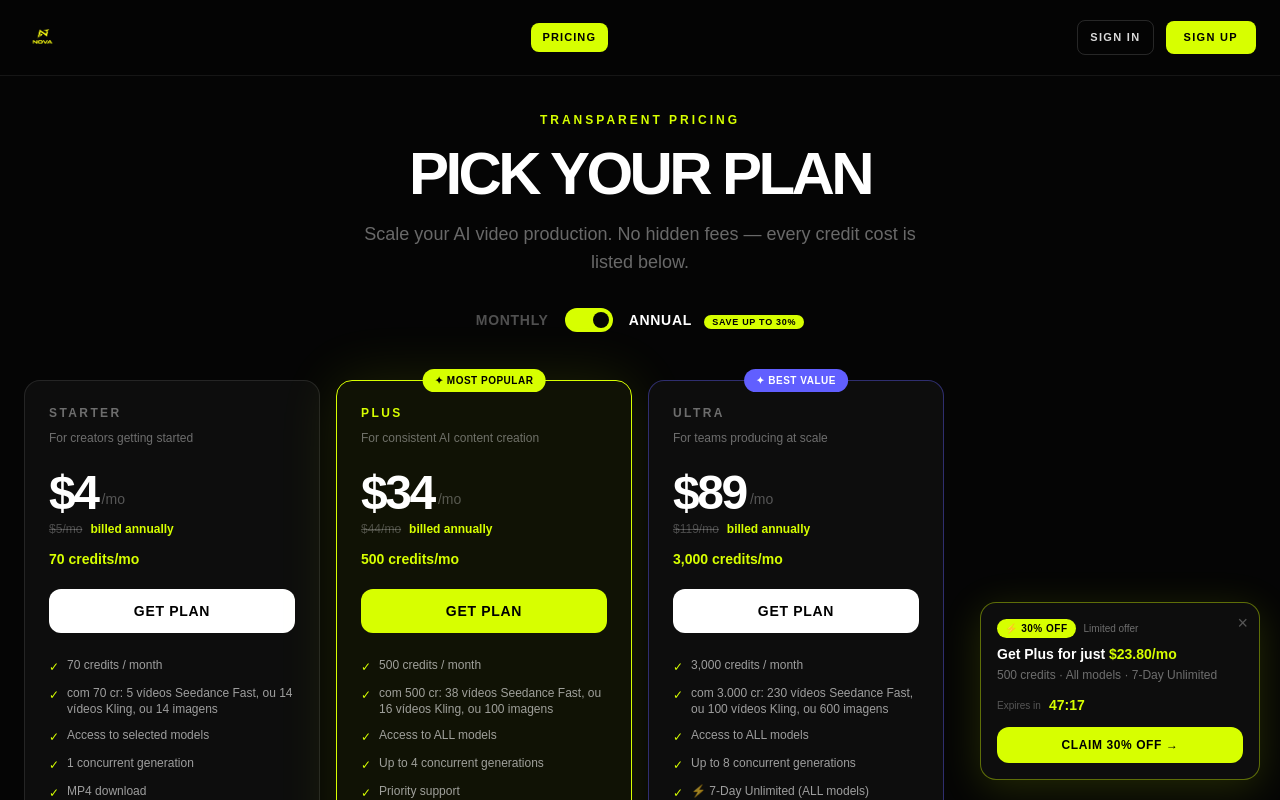
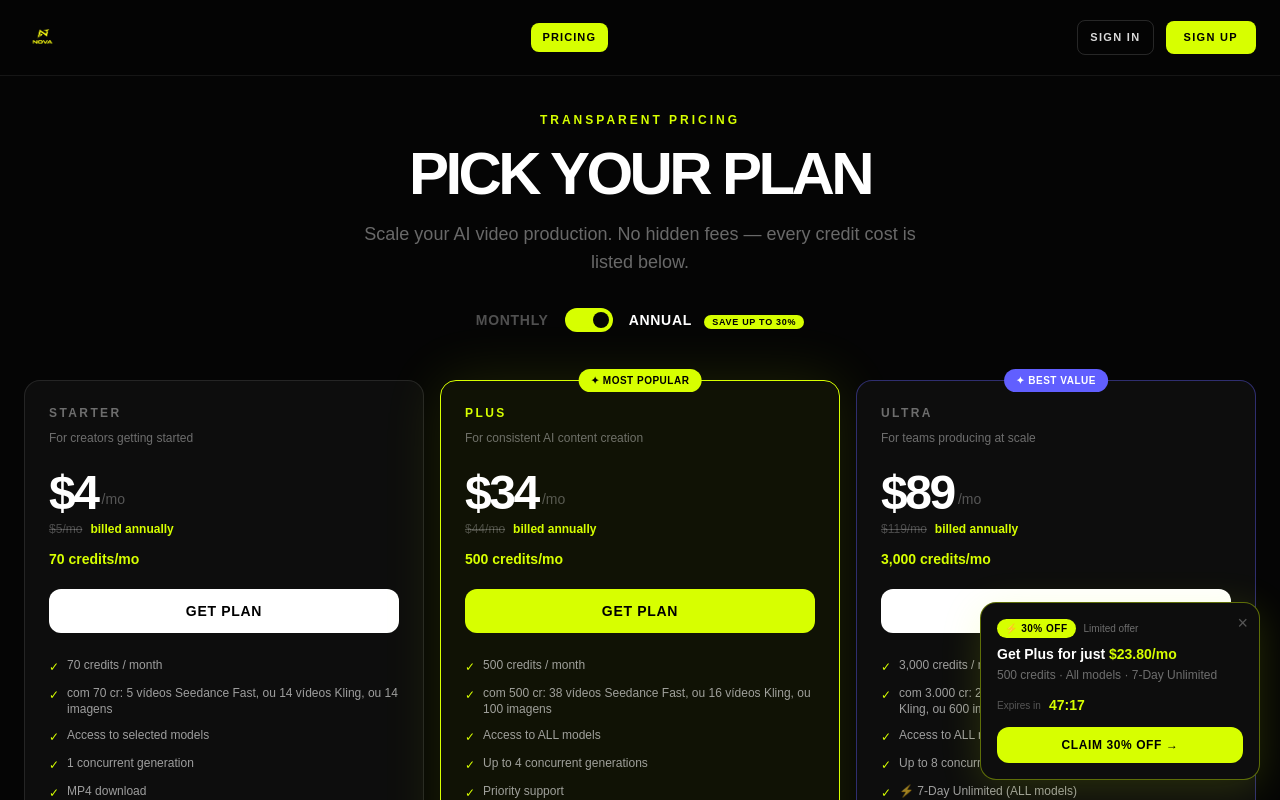
Before and after one commit to andreajoa/NOVA, a Next.js app: page /pricing in a window 1280 px wide. Shown: the top 800 px of the page. Built offline with nearby package versions, Linux system fonts and the light colour scheme; no server answers.

Commit message:
fix: pricing cards grid 3 colunas

```diff
--- a/src/app/pricing/page.jsx
+++ b/src/app/pricing/page.jsx
@@ -154,7 +154,7 @@
           </div>
 
           {/* ── PLAN CARDS ── */}
-          <div className="grid grid-cols-4 gap-4 mb-6">
+          <div className="grid grid-cols-1 md:grid-cols-3 gap-4 mb-6">
             {PLANS.map(plan => (
               <div key={plan.id}
                 className={"relative rounded-2xl border " + plan.border + " " + plan.bg +
```
